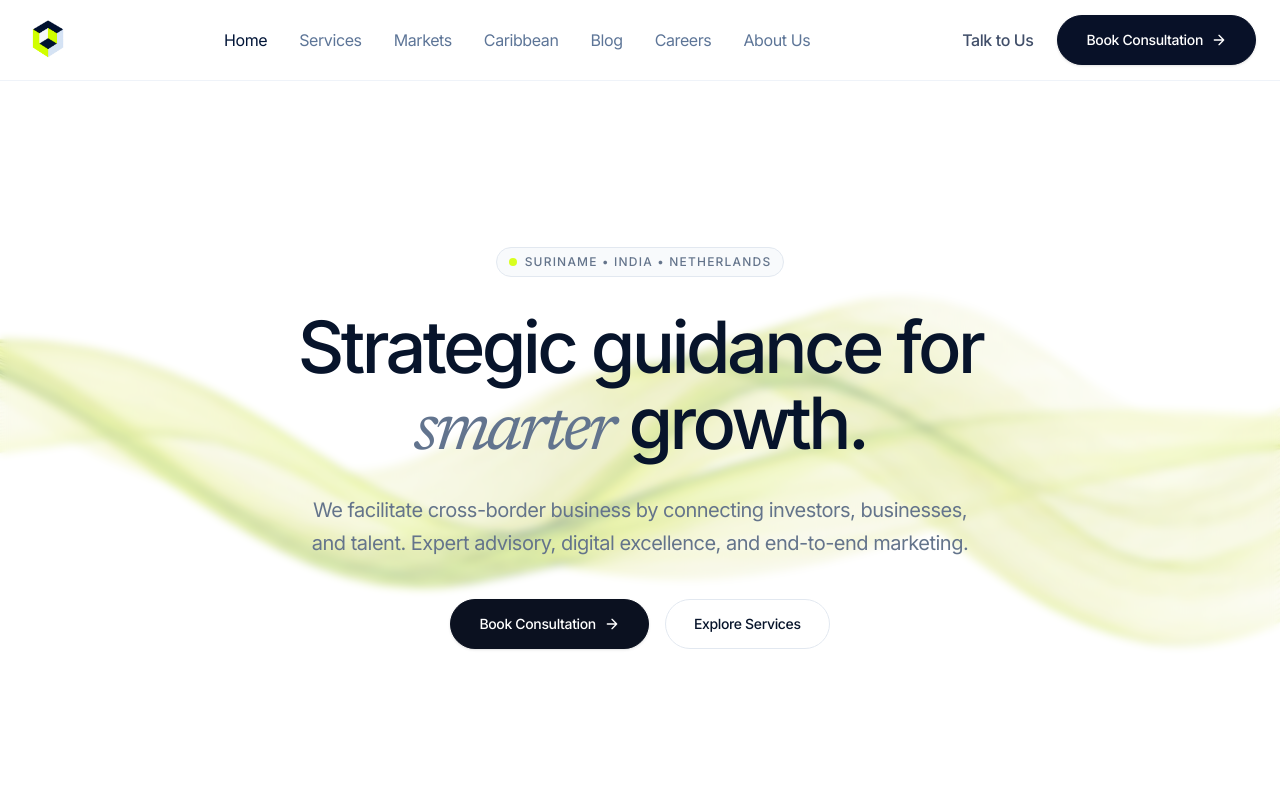
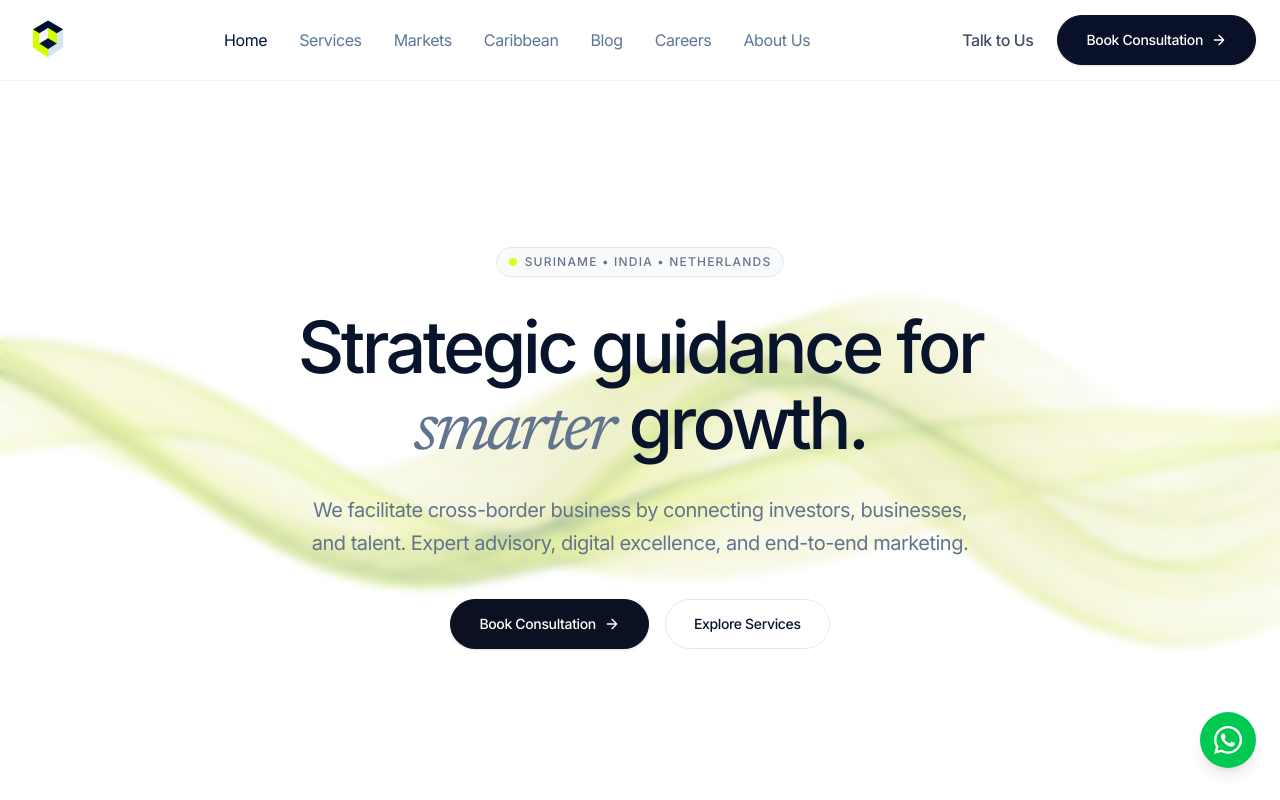
Before and after one commit to areesh18/Shanaark_ventures, a React (Vite) app: page / in a window 1280 px wide. Shown: the top 800 px of the page. Built offline with nearby package versions, Linux system fonts and the light colour scheme.

Commit message:
Whatsapp button added

```diff
--- a/package.json
+++ b/package.json
@@ -16,6 +16,7 @@
     "lenis": "^1.3.23",
     "react": "^19.2.6",
     "react-dom": "^19.2.6",
+    "react-icons": "^5.6.0",
     "react-router-dom": "^7.15.1",
     "tailwindcss": "^4.3.0"
   },
--- /dev/null
+++ b/src/components/WhatsAppButton.jsx
@@ -0,0 +1,34 @@
+import { FaWhatsapp } from "react-icons/fa";
+
+export default function WhatsAppButton() {
+  const phoneNumber = "+597521924";
+
+  return (
+    <a
+      href={`https://wa.me/${phoneNumber}`}
+      target="_blank"
+      rel="noopener noreferrer"
+      className="
+        fixed
+        bottom-8
+        right-6
+        z-500
+        flex
+        h-14
+        w-14
+        items-center
+        justify-center
+        rounded-full
+        bg-green-500
+        text-white
+        shadow-lg
+        transition-all
+        duration-300
+        hover:scale-110
+        hover:bg-green-600
+      "
+    >
+      <FaWhatsapp size={32} />
+    </a>
+  );
+}
--- a/src/layouts/MainLayout/MainLayout.jsx
+++ b/src/layouts/MainLayout/MainLayout.jsx
@@ -1,17 +1,18 @@
 import { Outlet } from "react-router-dom";
 import Navbar from "../../components/layout/Navbar/Navbar";
 import Footer from "../../components/layout/Footer/Footer";
+import WhatsAppButton from "../../components/WhatsAppButton";
+const MainLayout = () => {
+  return (
+    <>
+      <Navbar />
 
-const MainLayout=()=>{
-    return(
-        <>
-            <Navbar/>
-
-            <main>
-                <Outlet/>
-            </main>
-            <Footer/>
-        </>
-    )
-}
+      <main>
+        <Outlet />
+      </main>
+      <Footer />
+      <WhatsAppButton />
+    </>
+  );
+};
 export default MainLayout;
```
Also changed, not shown: 1 other file (tests, documents, lock files or other folders).
